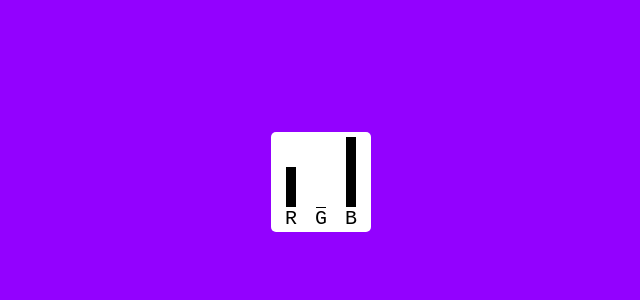
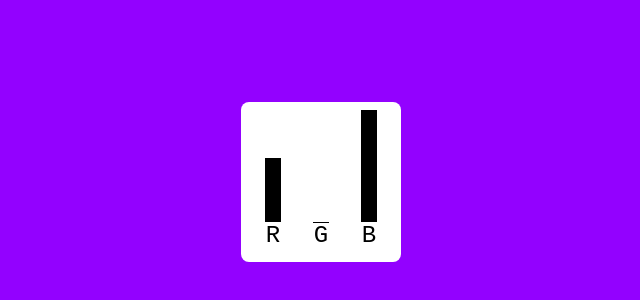
Before and after one commit to olligobber/rgbvis, a plain HTML site: page index.html in a window 1280 px wide. Shown: the part 218-518 px from the top of the page, without its empty margins (319-959 px from the left). Drawn offline with Linux system fonts and the light colour scheme.

Commit message:
Swapped pixel units for vmin

```diff
--- a/index.css
+++ b/index.css
@@ -14,16 +14,16 @@ body {
 }
 
 #box {
-	width: 90px;
-	height: 90px;
-	border-radius: 5px;
-	padding: 5px;
+	width: 18vmin;
+	height: 18vmin;
+	border-radius: 1vmin;
+	padding: 1vmin;
 
 	background-color: white;
 
 	display: grid;
-	grid-template-columns: 30px 30px 30px;
-	grid-template-rows: 70px 20px;
+	grid-template-columns: 6vmin 6vmin 6vmin;
+	grid-template-rows: 14vmin 4vmin;
 }
 
 .label {
@@ -32,11 +32,11 @@ body {
 	align-self: start;
 
 	font-family: monospace;
-	font-size: 20px;
+	font-size: 3vmin;
 }
 
 .bar {
-	width: 10px;
+	width: 2vmin;
 
 	justify-self: center;
 	align-self: end;
--- a/index.js
+++ b/index.js
@@ -28,10 +28,10 @@ function draw(t) {
 	var [r,g,b] = rgb(t);
 	// Update the background colour
 	bodyele.style.backgroundColor = "rgb(" + r + "," + g + "," + b + ")";
-	// Set the bar heights, in the range from 0 to 70 pixels
-	rele.style.height = (r / 256 * 70) + "px";
-	gele.style.height = (g / 256 * 70) + "px";
-	bele.style.height = (b / 256 * 70) + "px";
+	// Set the bar heights, in the range from 0 to 14 vmin units
+	rele.style.height = (r / 256 * 14) + "vmin";
+	gele.style.height = (g / 256 * 14) + "vmin";
+	bele.style.height = (b / 256 * 14) + "vmin";
 }
 
 // Parameter that will change over time
```
